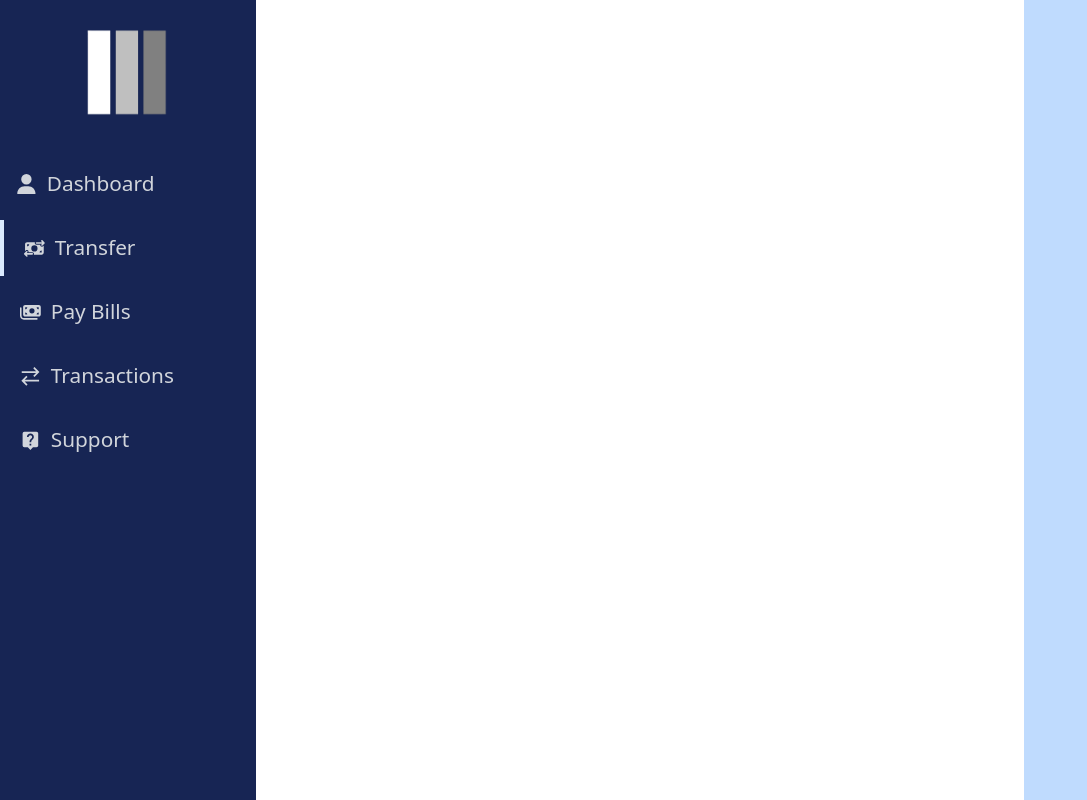
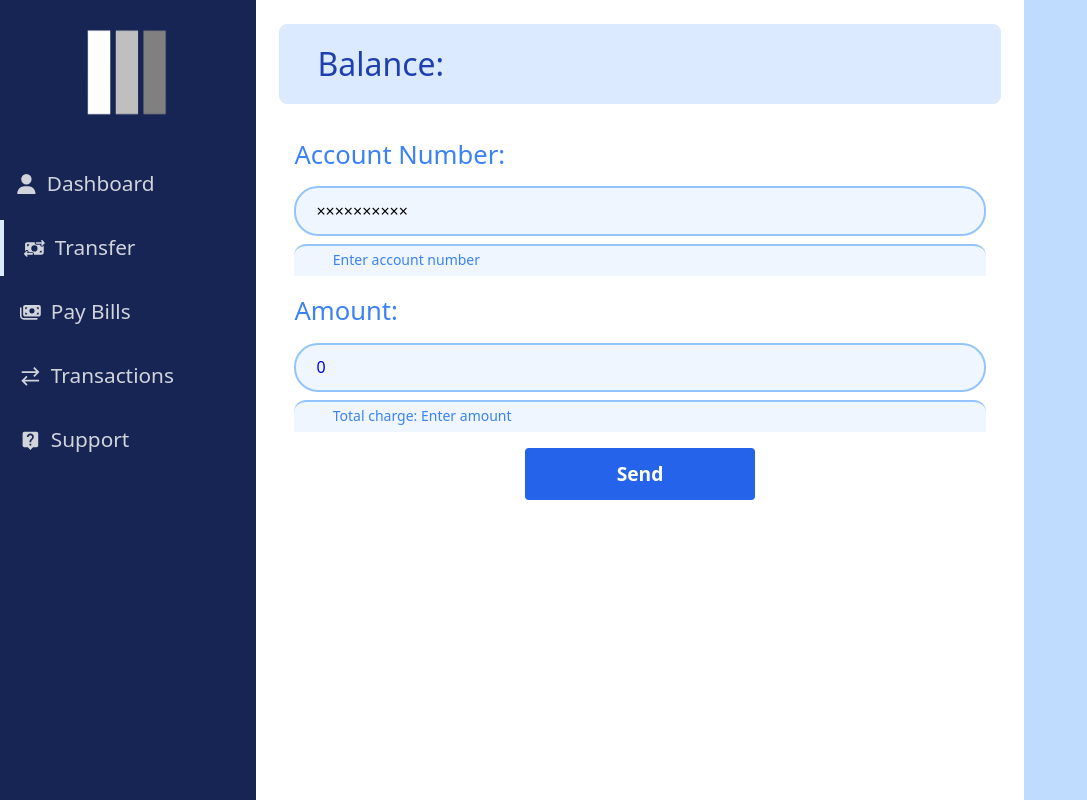
Before and after one commit to Lord-Tender/Bank-App-VTU-System-, a React (Vite) app in the folder front end/: page /user/dashboard/transfer in a window 1280 px wide. Shown: the whole page, without its empty margins (0-1087 px from the left). Built offline with nearby package versions, Linux system fonts and the light colour scheme; no server answers; sample sign-in values are in the browser's storage.

Commit message:
Transaction validator implemented in FE

```diff
--- a/front end/src/Pages/Transfer.jsx
+++ b/front end/src/Pages/Transfer.jsx
@@ -3,6 +3,7 @@ import Siderbar from '../Components/Siderbar'
 import Rightbar from '../Components/Rightbar'
 import { useNavigate } from 'react-router-dom'
 import axios from 'axios'
+import '../assets/Styles/pages.css'
 
 const Transfer = () => {
     let navigate = useNavigate()
@@ -19,7 +20,7 @@ const Transfer = () => {
                 "Accept": "application/json"
             },
         }).then((res) => {
-            console.log(res);
+            setuser(res.data.userResult)
             if (res.data.emailVerified == false) {
                 navigate('/user/verify')
             }
@@ -37,14 +38,83 @@ const Transfer = () => {
             })
     }, [])
 
+    const [mgs, setmgs] = useState("Enter account number")
+    const [mgs2, setmgs2] = useState("Enter amount")
+    const [receiver, setreceiver] = useState(false)
+    const [amount, setamount] = useState(false)
+    const getReceiver = (e) => {
+        let value = e.target.value
+        if (value.length === 10) {
+            const url = 'http://localhost:5000/user/intra_transfer/get_receiver'
+            axios.post(url, { accountNo: e.target.value })
+                .then((res) => {
+                    setmgs(res.data.name)
+                console.log(validate());
+                setreceiver(res.data.userEmail)
+                })
+                .catch((err) => {
+                console.log(validate());
+                setmgs(err.response.data.mgs)
+                    setreceiver(false)
+                })
+        } else {
+                console.log(validate());
+                setmgs("Must be 10 digits")
+            setreceiver(false)
+        }
+    }
+
+    const transacValidator = (e) => {
+        const url = 'http://localhost:5000/user/intra_transfer/validate'
+        axios.post(url, { sender: user.emailInfo.email, amount: e.target.value })
+            .then((res) => {
+                setamount(res.data.totalCharge)
+                setmgs2(res.data.totalCharge)
+                console.log(validate());
+            })
+            .catch((err) => {
+                console.log(validate());
+                setmgs2(err.response.data.mgs)
+                setamount(false)
+            })
+    }
+
+    const validate = () => {
+        if (receiver != false && amount != false) {
+            return true
+        }else{
+            return false
+        }
+    }
+
+    const sendMoney = () => {
+        console.log(receiver, amount);
+    }
+
     return (
         <>
             <section className='flex relative w-full'>
                 <Siderbar />
 
                 {/* Body  */}
-                <div className='w-full lg:w-[60%] md:w-[60%] bg-gray-100 static lg:absolute  md:fixed left-[20%] '>
+                <div className='w-full lg:w-[60%] md:w-[60%] static lg:absolute  md:fixed left-[20%] '>
+                    <div className='bg-blue-100 rounded-lg mx-[3%] h-20 mt-6 px-[5%] flex justify-between text-[2em] items-center text-blue-800 mb-8'>
+                        <p>Balance:</p>
+                        <p>{user.accountBal}</p>
+                    </div>
 
+                    <div className=''>
+                        <label htmlFor="accountNo" className='text-[1.6em] ms-[5%] text-blue-500 '>Account Number:</label>
+                        <input type="number" id='accountNo' placeholder='××××××××××' onChange={getReceiver}
+                            className='transaccountNo w-[90%] ms-[5%] mt-3 rounded-3xl h-[3.1rem] bg-blue-50 px-5 border-2 border-blue-300 focus:border-blue-500 focus:outline-none' />
+                        <div className='bg-blue-50 border-t-2 w-[90%] ms-[5%] h-[2.3em] mt-2 border-t-blue-300 rounded-t-xl mb-4 px-[5%] text-sm py-1 text-blue-500'>{mgs}</div>
+
+                        <label htmlFor="accountNo" className='text-[1.6em] ms-[5%] text-blue-500 '>Amount:</label>
+                        <input type="number" id='amount' placeholder='0' onChange={transacValidator}
+                            className='transAmount mt-3 w-[90%] ms-[5%] rounded-3xl h-[3.1rem] bg-blue-50 px-5 border-2 border-blue-300 focus:border-blue-500 focus:outline-none' />
+                        <div className='bg-blue-50 border-t-2 w-[90%] ms-[5%] h-[2.3em] mt-2 border-t-blue-300 rounded-t-xl px-[5%] text-sm py-1 text-blue-500'>Total charge: {mgs2}</div>
+                        <button onClick={sendMoney} className='h-[2.7em] bg-blue-600 w-[30%] ms-[35%] mt-4 rounded text-[1.2em] font-[600] text-white '>Send</button>
+                    </div>
                 </div>
 
                 <Rightbar />
--- a/front end/src/assets/Styles/pages.css
+++ b/front end/src/assets/Styles/pages.css
@@ -5,6 +5,10 @@
 #resetEmail:focus {
     border: 2px red solid;
     outline: none;
+}
+
+.transaccountNo, .transAmount, transaccountNo::placeholder, .transAmount::placeholder {
+    color: blue !important;
 }
 
 @media screen and (max-width: 480px) {
```
Also changed, not shown: 1 other file (tests, documents, lock files or other folders).
